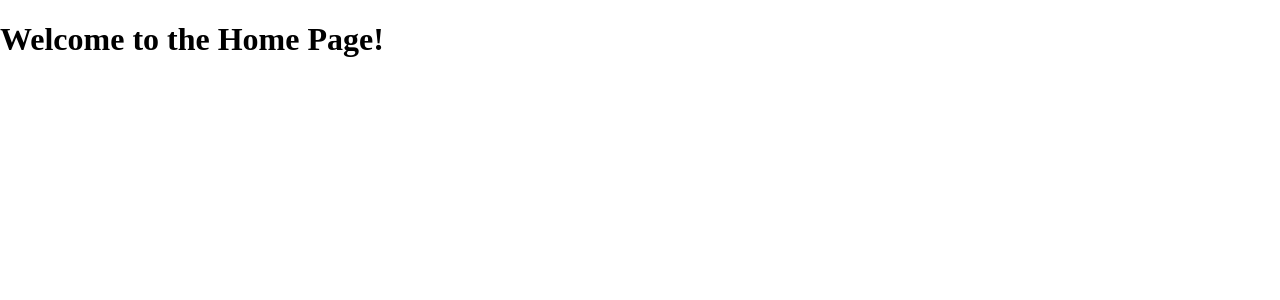
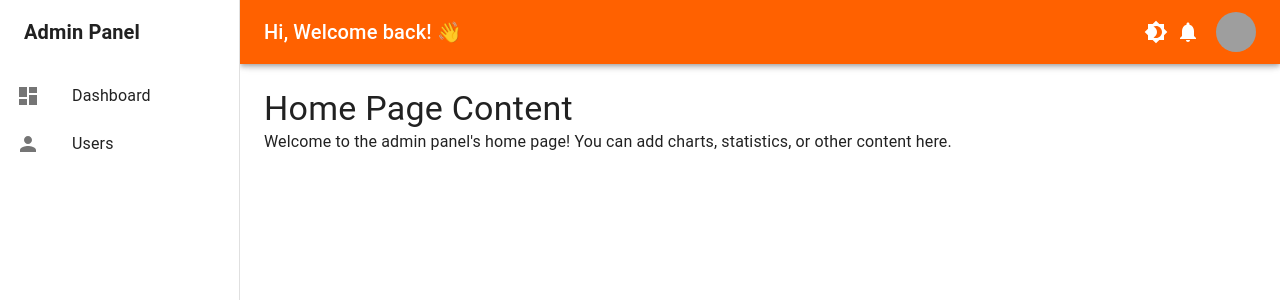
Before and after one commit to hananeltassa/Moodify-website, a React (Create React App) app: page /home in a window 1280 px wide. Shown: the top 300 px of the page. Built offline with nearby package versions, Linux system fonts and the light colour scheme; grey boxes are pictures that could not be loaded.

Commit message:
Updated Home Component

```diff
--- a/src/pages/Home/index.js
+++ b/src/pages/Home/index.js
@@ -1,12 +1,18 @@
 import React from "react";
-import "./Home.css";
+import DashboardLayout from "../../components/DashboardLayout";
+import { Box, Typography } from "@mui/material";
 
-function Home() {
+const Home = () => {
   return (
-    <div className="home-container">
-      <h1>Welcome to the Home Page!</h1>
-    </div>
+    <DashboardLayout>
+      <Box>
+        <Typography variant="h4">Home Page Content</Typography>
+        <Typography variant="body1">
+          Welcome to the admin panel's home page! You can add charts, statistics, or other content here.
+        </Typography>
+      </Box>
+    </DashboardLayout>
   );
-}
+};
 
 export default Home;
```
